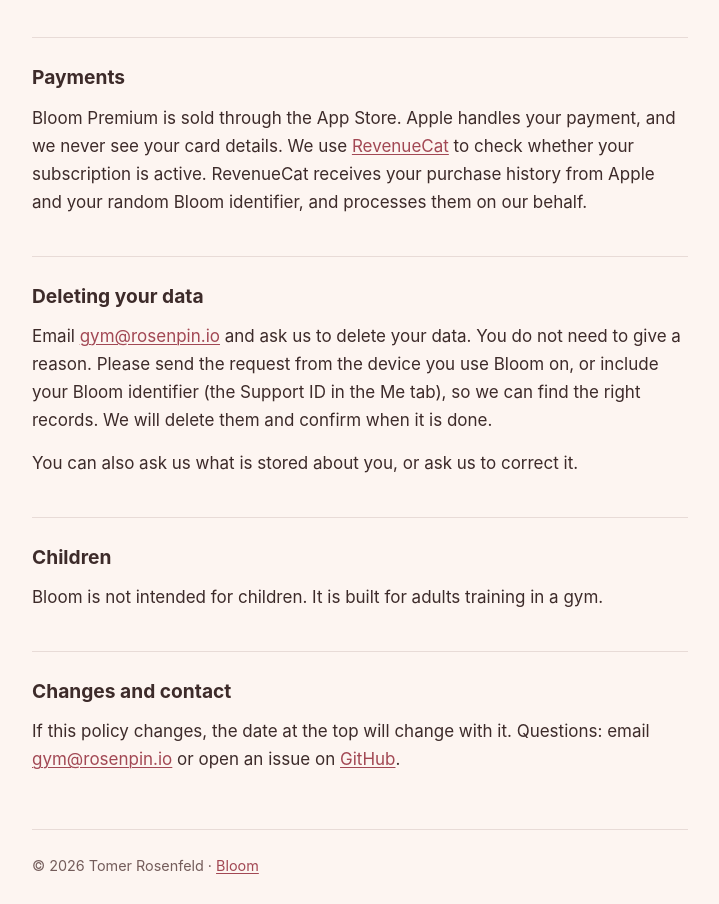
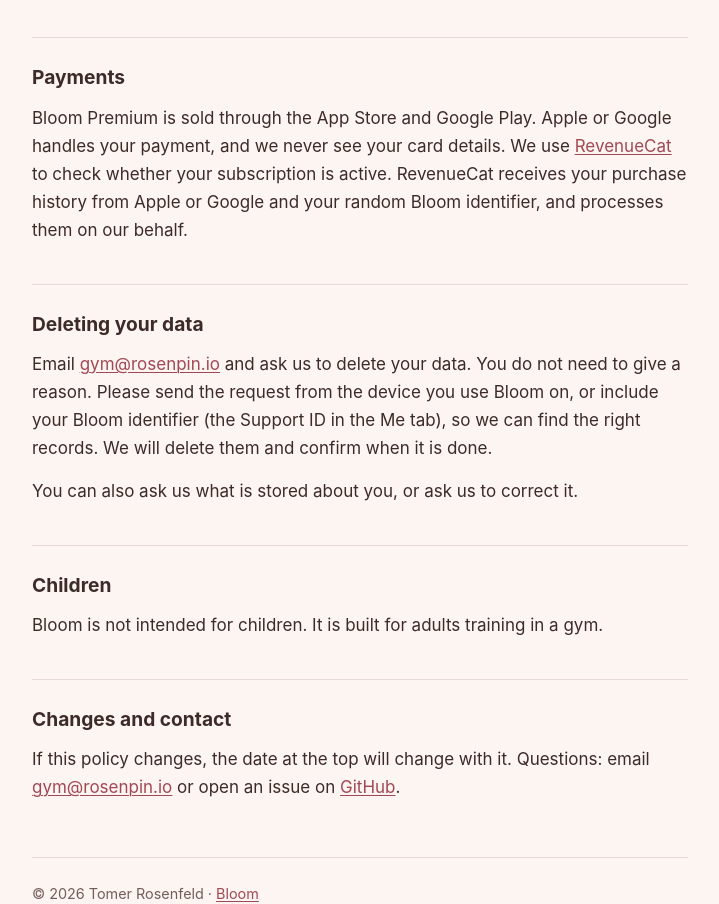
Before and after one commit to WomensGym/bloom-site, a plain HTML site: page privacy.html in a window 1280 px wide. Shown: the part 1722-2626 px from the top of the page, without its empty margins (280-999 px from the left). Drawn offline with Linux system fonts and the light colour scheme.

Commit message:
privacy: payments through Google Play too

```diff
--- a/privacy.html
+++ b/privacy.html
@@ -42,7 +42,7 @@
 <p>Your data is stored in a database hosted by <a href="https://supabase.com/privacy">Supabase</a>, which also handles the anonymous sign-in. Supabase stores and processes the data on our behalf and does not use it for its own purposes.</p>
 
 <h2>Payments</h2>
-<p>Bloom Premium is sold through the App Store. Apple handles your payment, and we never see your card details. We use <a href="https://www.revenuecat.com/privacy">RevenueCat</a> to check whether your subscription is active. RevenueCat receives your purchase history from Apple and your random Bloom identifier, and processes them on our behalf.</p>
+<p>Bloom Premium is sold through the App Store and Google Play. Apple or Google handles your payment, and we never see your card details. We use <a href="https://www.revenuecat.com/privacy">RevenueCat</a> to check whether your subscription is active. RevenueCat receives your purchase history from Apple or Google and your random Bloom identifier, and processes them on our behalf.</p>
 
 <h2>Deleting your data</h2>
 <p>Email <a href="mailto:gym@rosenpin.io">gym@rosenpin.io</a> and ask us to delete your data. You do not need to give a reason. Please send the request from the device you use Bloom on, or include your Bloom identifier (the Support ID in the Me tab), so we can find the right records. We will delete them and confirm when it is done.</p>
```
